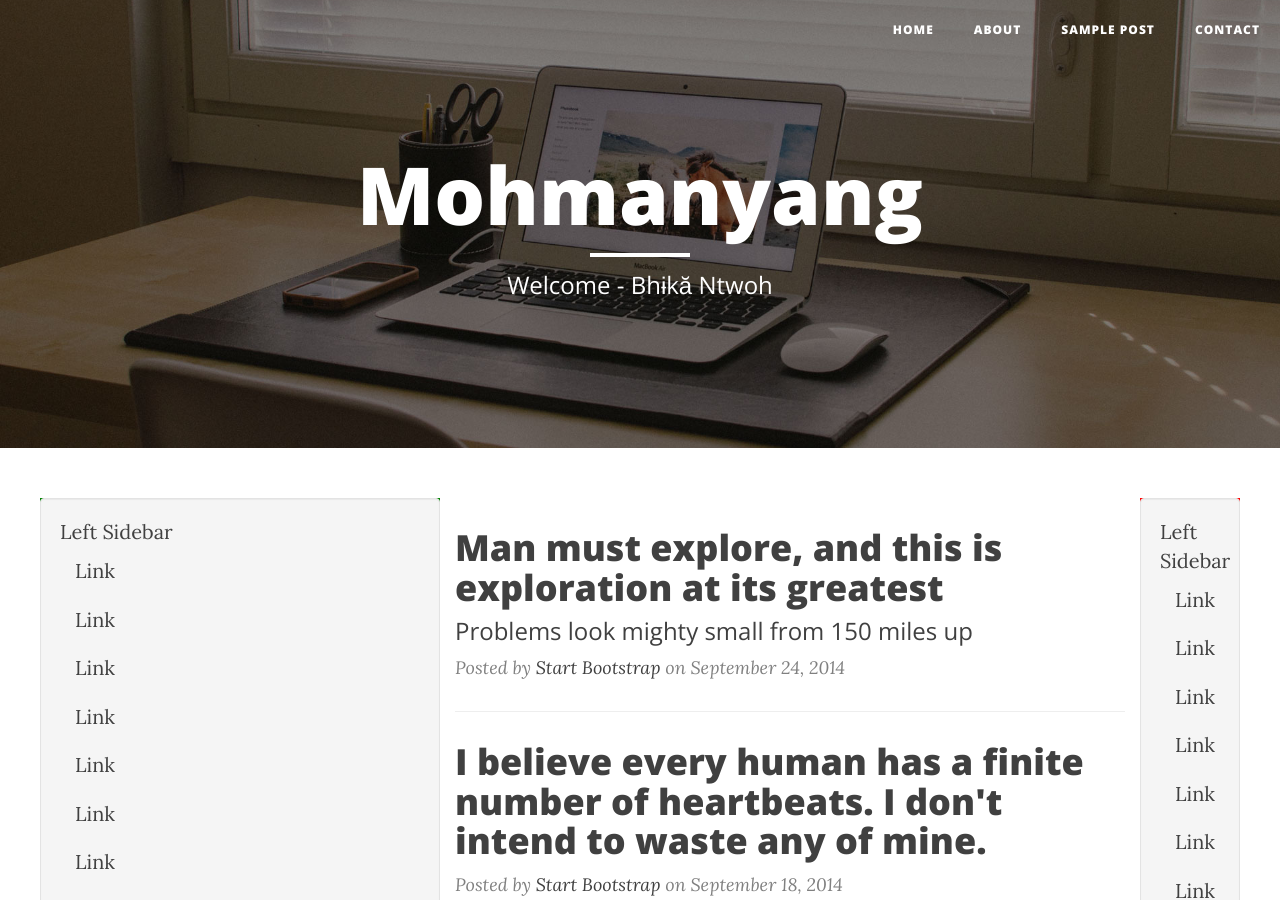
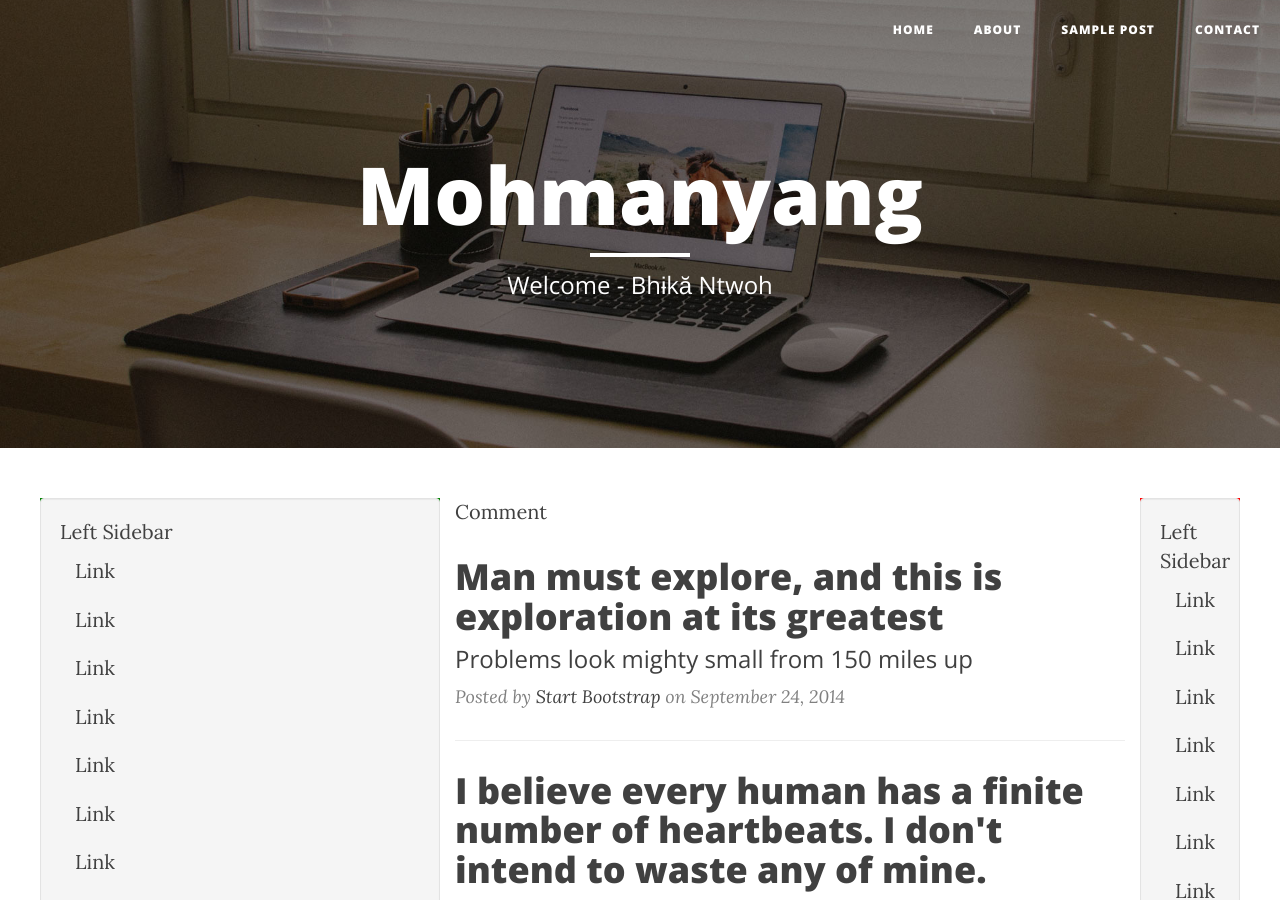
Before and after one commit to LaVillaine/LaVillaine.github.io, a Jekyll site: the page built from index.html, in a window 1280 px wide and 900 px high. Built offline with Jekyll 4.4.1, drawn with Linux system fonts in a browser that asks for light colours; nearby versions of some CDN libraries.

Commit message:
Added comment above content

```diff
--- a/_layouts/default.html
+++ b/_layouts/default.html
@@ -90,11 +90,12 @@
 					</div>
 				</div>
 				<div class="col-lg-7">
-					<p class="pull-left visible-xs" style="margin: 0 0 10px">
+					<!--p class="pull-left visible-xs" style="margin: 0 0 10px">
 						<button class="btn btn-primary btn-xs" type="button" data-toggle="offcanvas">
 							<i class="glyphicon glyphicon-comment"></i>
 						</button>
-					</p>
+					</p-->
+					<div class="post-preview"><p>Comment</p></div>
 					{{content}}
 				</div>
 				<div class="col-lg-1 sidebar-offcanvas" style="padding: 0px; background-color:red" id="sidebarRight" role="navigation">
```
